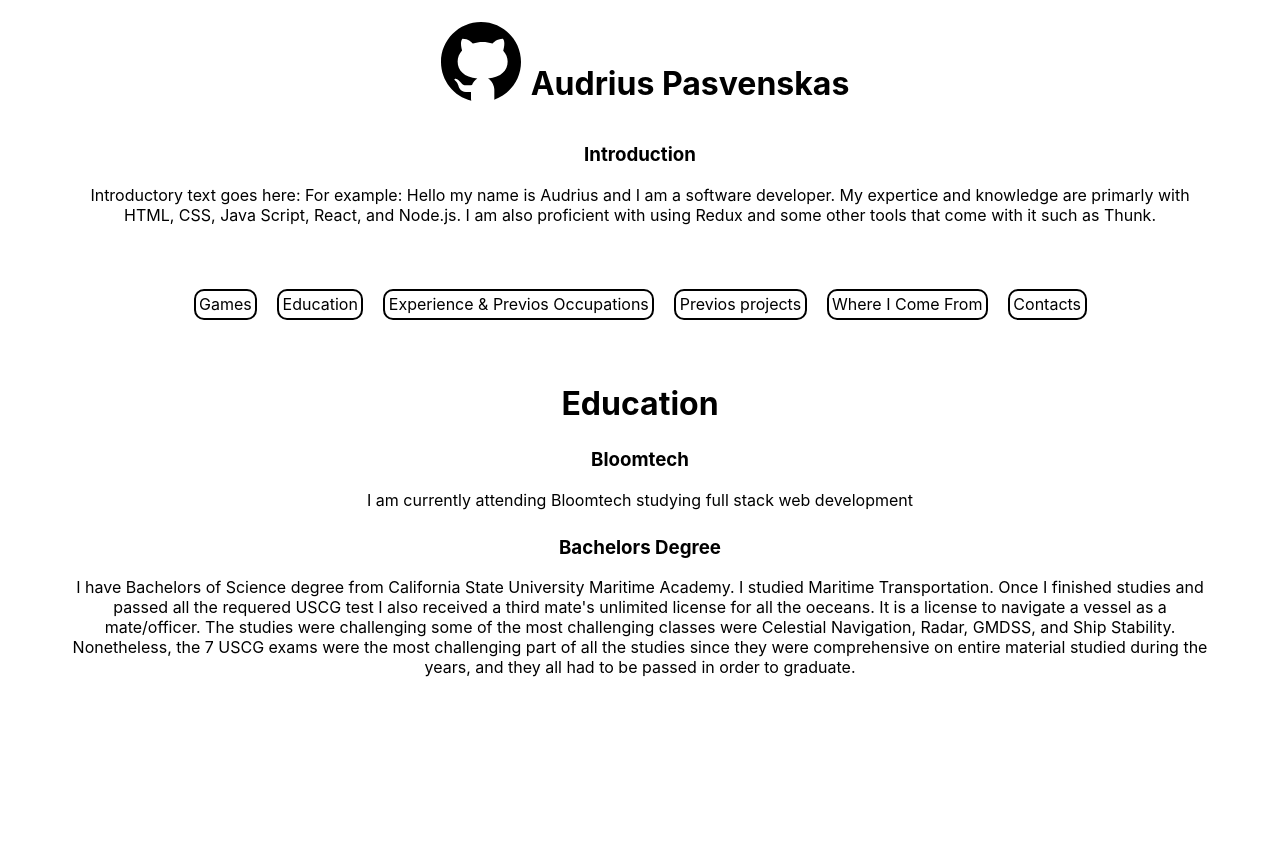
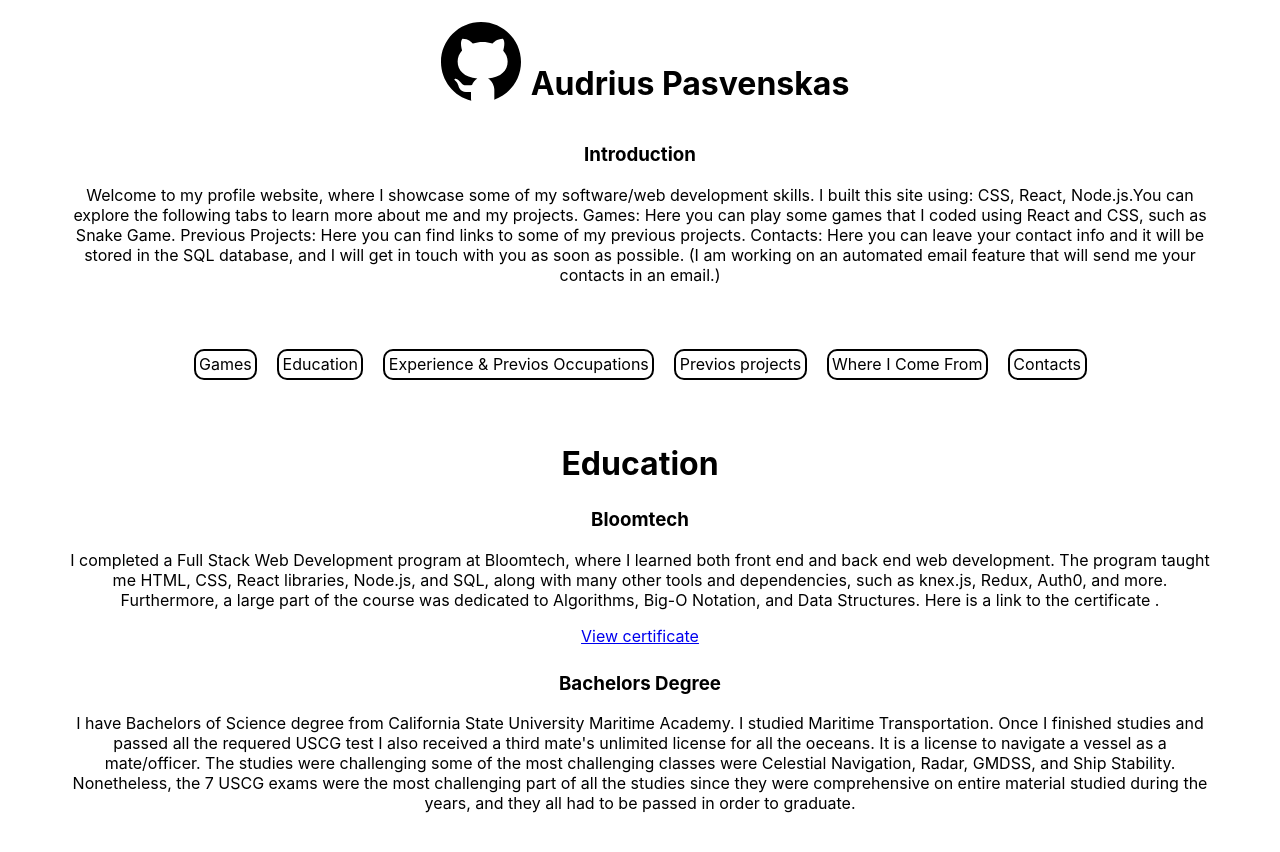
Before and after one commit to apasvenskas/APasvenskas-Website, a React (Create React App) app in the folder apasvenskas-website/: page /education in a window 1280 px wide. Shown: the top 852 px of the page. Before the commit the page ends 800 px from the top, so only its background shows below. Built offline with nearby package versions, Linux system fonts and the light colour scheme.

Commit message:
chnaged some text introduction and education

```diff
--- a/apasvenskas-website/src/App/App.js
+++ b/apasvenskas-website/src/App/App.js
@@ -32,11 +32,7 @@ function App() {
           <div className="introduction">
             <h3>Introduction</h3>
             <p className="introductoryParagraph">
-              Introductory text goes here: For example: Hello my name is Audrius
-              and I am a software developer. My expertice and knowledge are
-              primarly with HTML, CSS, Java Script, React, and Node.js. I am also
-              proficient with using Redux and some other tools that come with it
-              such as Thunk.
+            Welcome to my profile website, where I showcase some of my software/web development skills. I built this site using: CSS, React, Node.js.You can explore the following tabs to learn more about me and my projects. Games: Here you can play some games that I coded using React and CSS, such as Snake Game. Previous Projects: Here you can find links to some of my previous projects. Contacts: Here you can leave your contact info and it will be stored in the SQL database, and I will get in touch with you as soon as possible. (I am working on an automated email feature that will send me your contacts in an email.)
             </p>
           </div>
           <nav className="nav">
--- a/apasvenskas-website/src/components/education.js
+++ b/apasvenskas-website/src/components/education.js
@@ -1,4 +1,5 @@
 import React from "react";
+import { Link } from "react-router-dom";
 import "./education.css"
 
 export function Education() {
@@ -9,9 +10,9 @@ export function Education() {
         <div className="header">
           <h3>Bloomtech</h3>
           <p>
-            I am currently attending Bloomtech studying full stack web
-            development
+          I completed a Full Stack Web Development program at Bloomtech, where I learned both front end and back end web development. The program taught me HTML, CSS, React libraries, Node.js, and SQL, along with many other tools and dependencies, such as knex.js, Redux, Auth0, and more. Furthermore, a large part of the course was dedicated to Algorithms, Big-O Notation, and Data Structures. Here is a link to the certificate .
           </p>
+          <Link to="https://app.bloomtech.com/certificate">View certificate</Link>
         </div>
         <div className="body">
           <h3>Bachelors Degree</h3>
```
